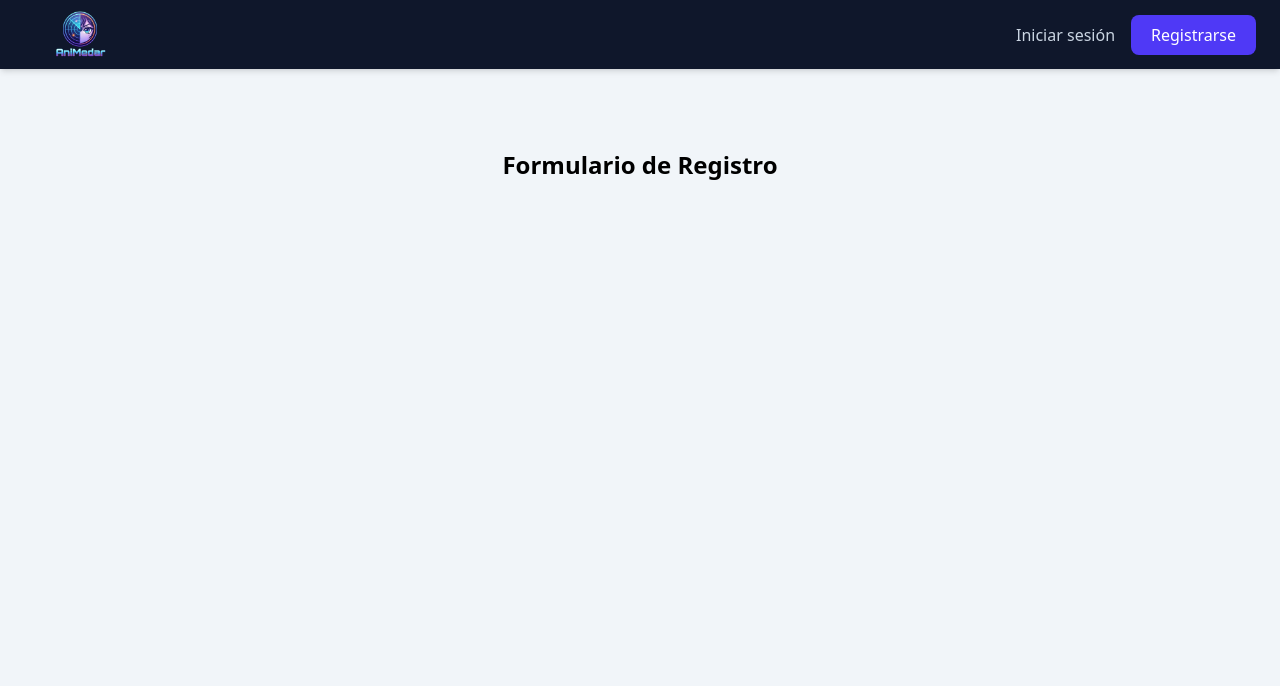
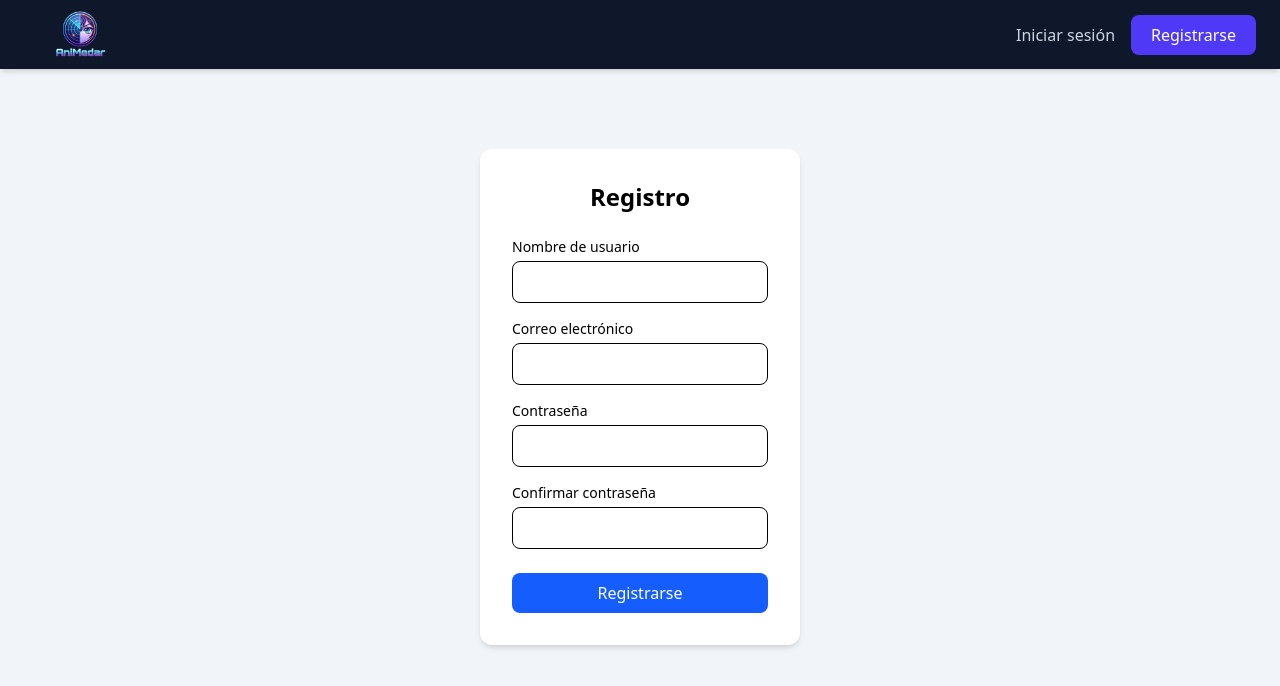
Before and after one commit to TxussRL/animedar, a React (Vite) app: page /register in a window 1280 px wide. Shown: the top 686 px of the page. Built offline with nearby package versions, Linux system fonts and the light colour scheme; what tailwind-animations would draw is missing.

Commit message:
registro form

```diff
--- a/src/App.jsx
+++ b/src/App.jsx
@@ -3,6 +3,7 @@
 import Navbar from "./components/NavBar";
 import Inici from "./components/Inici";
 import Login from "./components/FormIniciarSessio";
+import Register from "./components/FormRegister";
 
 function App() {
 
@@ -14,7 +15,7 @@
         <Routes>
           <Route path="/" element={<Inici />} />
           <Route path="/login" element={<Login />} />
-          <Route path="/register" element={<h1 className="text-2xl font-bold text-black">Formulario de Registro</h1>} />
+          <Route path="/register" element={<Register />} />
         </Routes>
       </main>
     </div>
--- a/src/components/FormIniciarSessio.jsx
+++ b/src/components/FormRegister.jsx
@@ -1,11 +1,18 @@
 import { useState } from "react";
 
-export default function Login() {
+export default function Register() {
+    const [nom, setNom] = useState("");
     const [email, setEmail] = useState("");
     const [password, setPassword] = useState("");
+    const [confirm, setConfirm] = useState("");
 
     const handleSubmit = (e) => {
         e.preventDefault();
+
+        if (password !== confirm) {
+            alert("Las contrasenyas no coinciden");
+            return;
+        }
     };
 
     return (
@@ -15,8 +22,21 @@
                 className="bg-white p-8 rounded-xl shadow-md w-80"
             >
                 <h2 className="text-2xl font-bold mb-6 text-center">
-                    Iniciar Sessión
+                    Registro
                 </h2>
+
+                <div className="mb-4">
+                    <label className="block text-sm font-medium mb-1">
+                        Nombre de usuario
+                    </label>
+                    <input
+                        type="text"
+                        className="w-full border rounded-lg px-3 py-2 focus:outline-none focus:ring-2 focus:ring-blue-500"
+                        value={nom}
+                        onChange={(e) => setNom(e.target.value)}
+                        required
+                    />
+                </div>
 
                 <div className="mb-4">
                     <label className="block text-sm font-medium mb-1">
@@ -31,9 +51,9 @@
                     />
                 </div>
 
-                <div className="mb-6">
+                <div className="mb-4">
                     <label className="block text-sm font-medium mb-1">
-                        Contrasenya
+                        Contraseña
                     </label>
                     <input
                         type="password"
@@ -44,11 +64,24 @@
                     />
                 </div>
 
+                <div className="mb-6">
+                    <label className="block text-sm font-medium mb-1">
+                        Confirmar contraseña
+                    </label>
+                    <input
+                        type="password"
+                        className="w-full border rounded-lg px-3 py-2 focus:outline-none focus:ring-2 focus:ring-blue-500"
+                        value={confirm}
+                        onChange={(e) => setConfirm(e.target.value)}
+                        required
+                    />
+                </div>
+
                 <button
                     type="submit"
-                    className="w-full bg-blue-600 text-white py-2 rounded-lg hover:bg-blue-700 transition cursor-pointer"
+                    className="w-full bg-blue-600 text-white py-2 rounded-lg hover:bg-blue-700 transition"
                 >
-                    Entrar
+                    Registrarse
                 </button>
             </form>
         </div>
```
